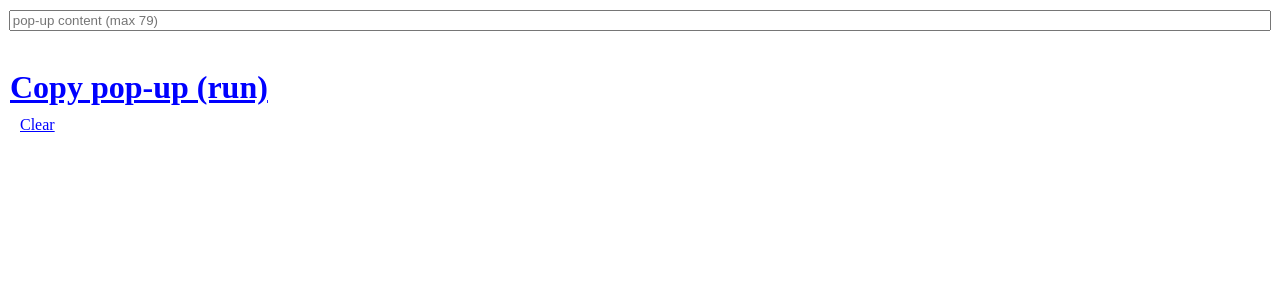
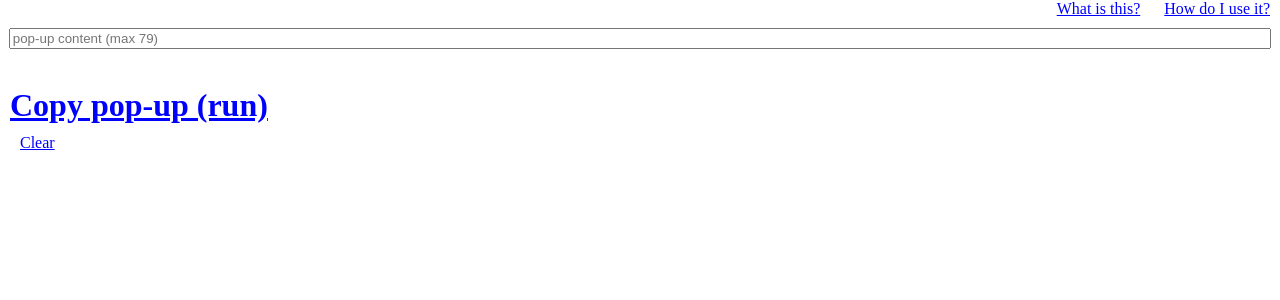
Before and after one commit to TheLudde235/svelte-v, a Svelte app: page / in a window 1280 px wide. Shown: the top 300 px of the page. Built offline with nearby package versions, Linux system fonts and the light colour scheme.

Commit message:
feat: added info

```diff
--- a/src/App.svelte
+++ b/src/App.svelte
@@ -37,6 +37,18 @@
 </script>
 
 <main>
+    <div class="info-container">
+        <div>
+            <a
+                href="https://github.com/TheLudde235/svelte-v/blob/master/README.md"
+                >What is this?</a
+            >
+            <a
+                href="https://github.com/TheLudde235/svelte-v/blob/master/Manual.md"
+                >How do I use it?</a
+            >
+        </div>
+    </div>
     <input
         type="text"
         placeholder="pop-up content (max 79)"
@@ -83,4 +95,11 @@
     a.sound {
         font-size: 20px;
     }
+
+    .info-container {
+        display: flex;
+    }
+    .info-container div {
+        margin-left: auto;
+    }
 </style>
```
Also changed, not shown: 1 other file (tests, documents, lock files or other folders).
